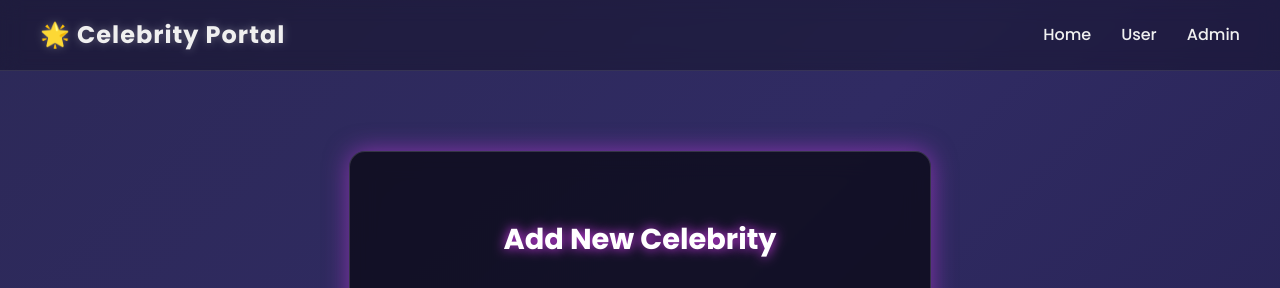
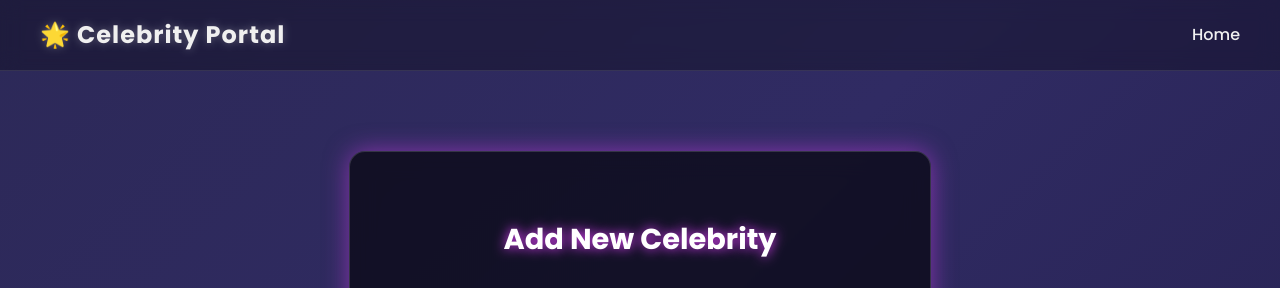
Before and after one commit to johnvinsboddu-cell/Celebrity-Portfolio, a Flask app: page /add_celebrity in a window 1280 px wide. Shown: the top 288 px of the page. Run offline with Flask 3, Linux system fonts and the light colour scheme.

Commit message:
Update base.html

```diff
--- a/templates/base.html
+++ b/templates/base.html
@@ -14,8 +14,6 @@
     <div class="logo">🌟 Celebrity Portal</div>
     <ul>
       <li><a href="{{url_for('admin_app.home')}}">Home</a></li>
-      <li><a href="#">User</a></li>
-      <li><a href="#">Admin</a></li>
     </ul>
   </nav>
 
@@ -31,4 +29,5 @@
     {% block content %}{% endblock %}
   </div>
 </body>
+
 </html>
```
